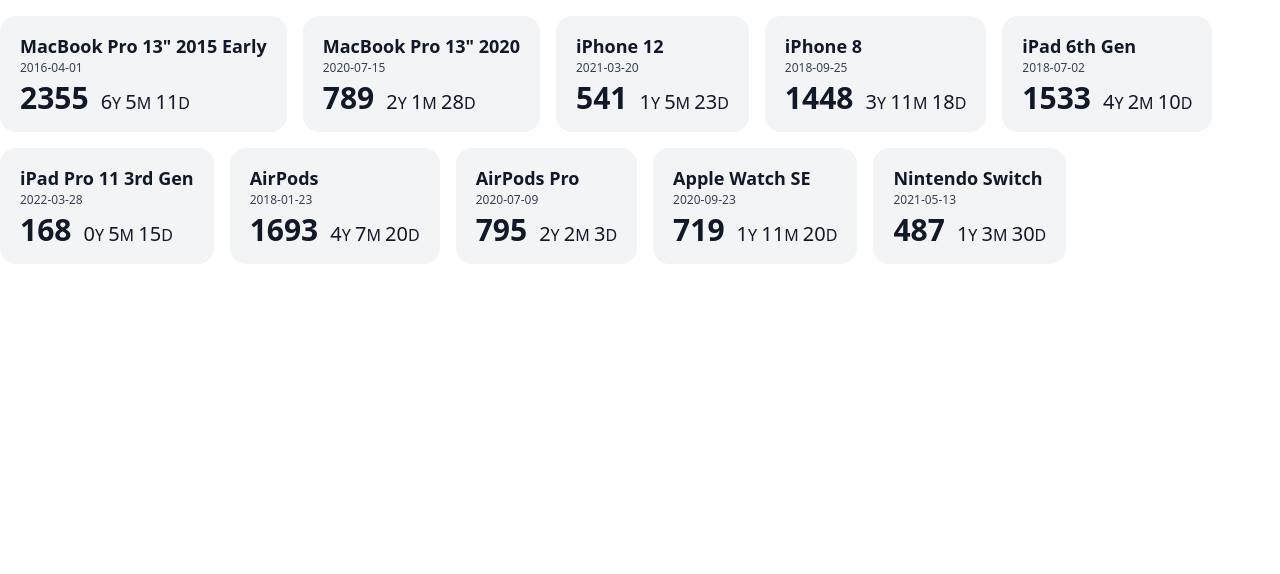
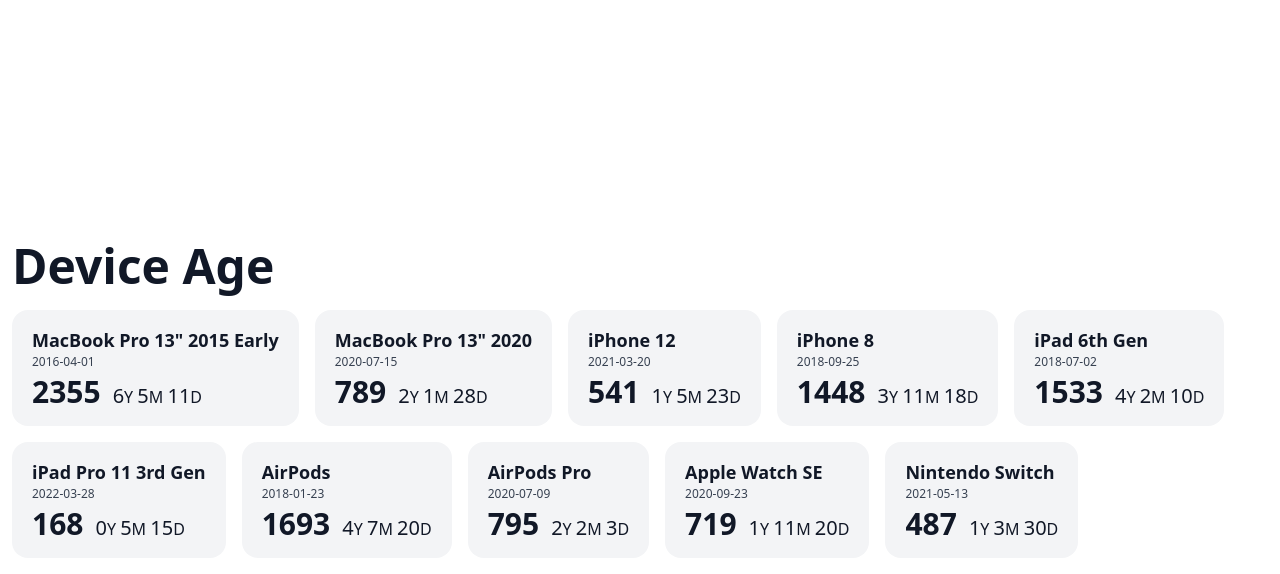
Before and after one commit to ngseke/device-age, a Vue app: page / in a window 1280 px wide. Shown: the top 574 px of the page. Built offline with nearby package versions, Linux system fonts and the light colour scheme.

Commit message:
feat: add title

```diff
--- a/src/App.vue
+++ b/src/App.vue
@@ -4,7 +4,13 @@
 </script>
 
 <template>
-  <main class="container py-4 text-gray-900">
+  <main class="container flex min-h-screen flex-col justify-center text-gray-900">
+    <div class="p-3">
+      <header class="flex items-center justify-between">
+        <h1 class="mb-5 text-4xl font-bold sm:text-5xl ">
+          Device Age
+        </h1>
+      </header>
       <transition-group
         tag="div"
         class="flex flex-wrap gap-4 transition-all"
@@ -17,5 +23,6 @@
           <Item :device="device" />
         </div>
       </transition-group>
+    </div>
   </main>
 </template>
```
Lines whose indentation alone changed are shown as unchanged.
